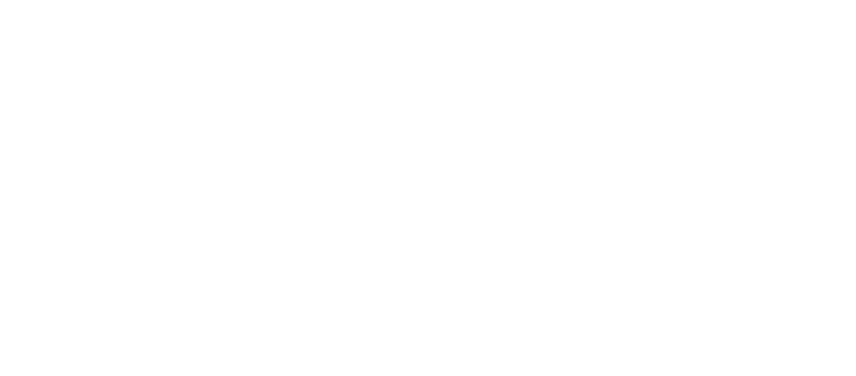
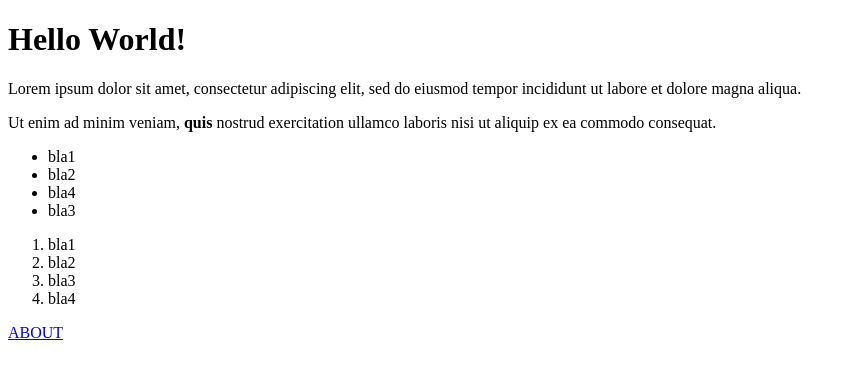
Before and after one commit to Cvijovic99/gittest, a plain HTML site: page index.html in a window 1280 px wide. Shown: the whole page, without its empty margins (0-856 px from the left). Drawn offline with Linux system fonts and the light colour scheme.

Commit message:
Added href

```diff
--- a/index.html
+++ b/index.html
@@ -6,6 +6,22 @@
     <title>Document</title>
 </head>
 <body>
+    <h1>Hello World!</h1>
+    <p>Lorem ipsum dolor sit amet, consectetur adipiscing elit, sed do eiusmod tempor incididunt ut labore et dolore magna aliqua.</p>
+    <p>Ut enim ad minim veniam, <strong>quis</strong> nostrud exercitation ullamco laboris nisi ut aliquip ex ea commodo consequat.</p>
+    <ul>
+        <li>bla1</li>
+        <li>bla2</li>
+        <li>bla4</li>
+        <li>bla3</li>
+    </ul>
+    <ol>
+        <li>bla1</li>
+        <li>bla2</li>
+        <li>bla3</li>
+        <li>bla4</li>
+    </ol>
 
+    <a href="https://www.theodinproject.com/about" target="_blank" rel="noopener norefferer">ABOUT</a>
 </body>
 </html>
```
